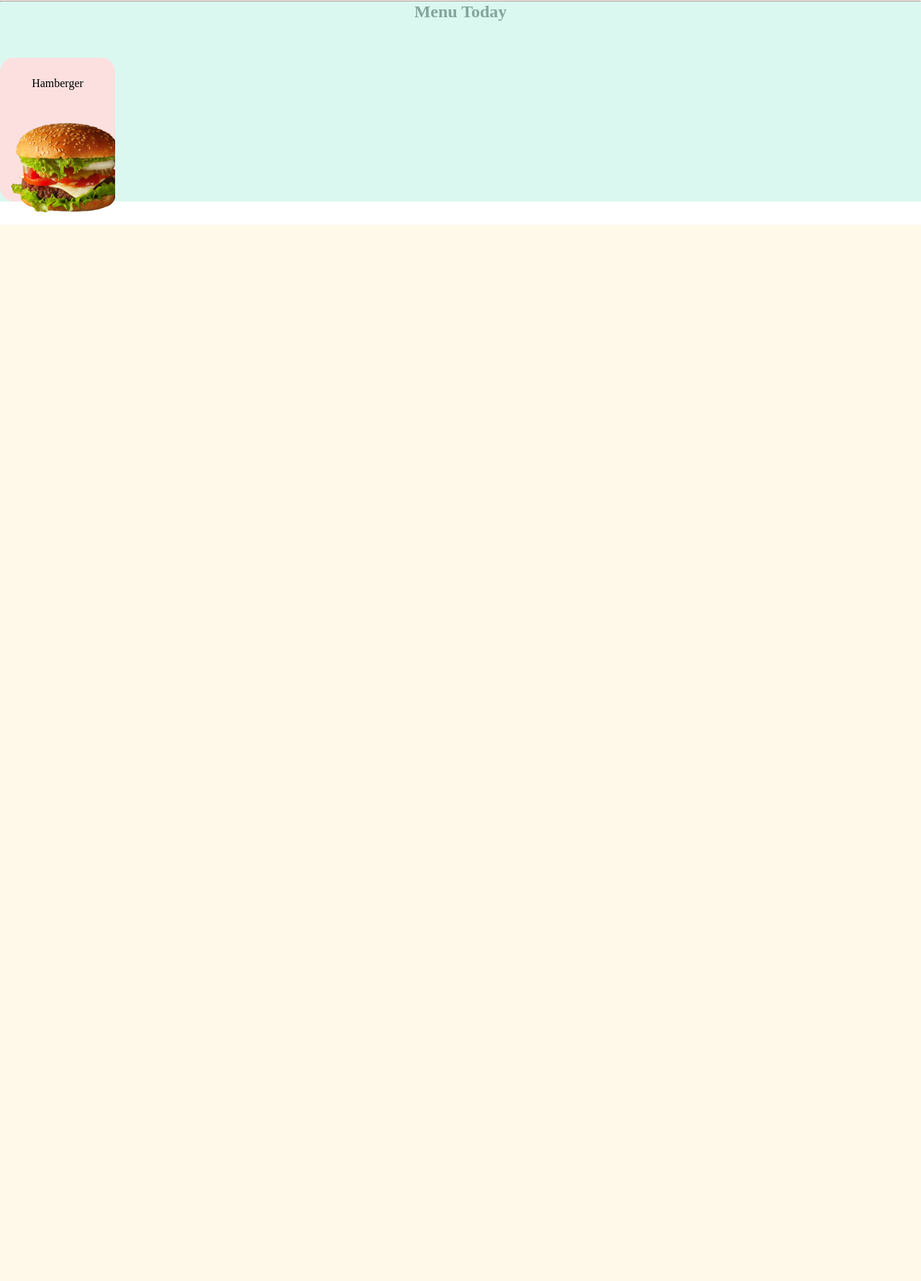
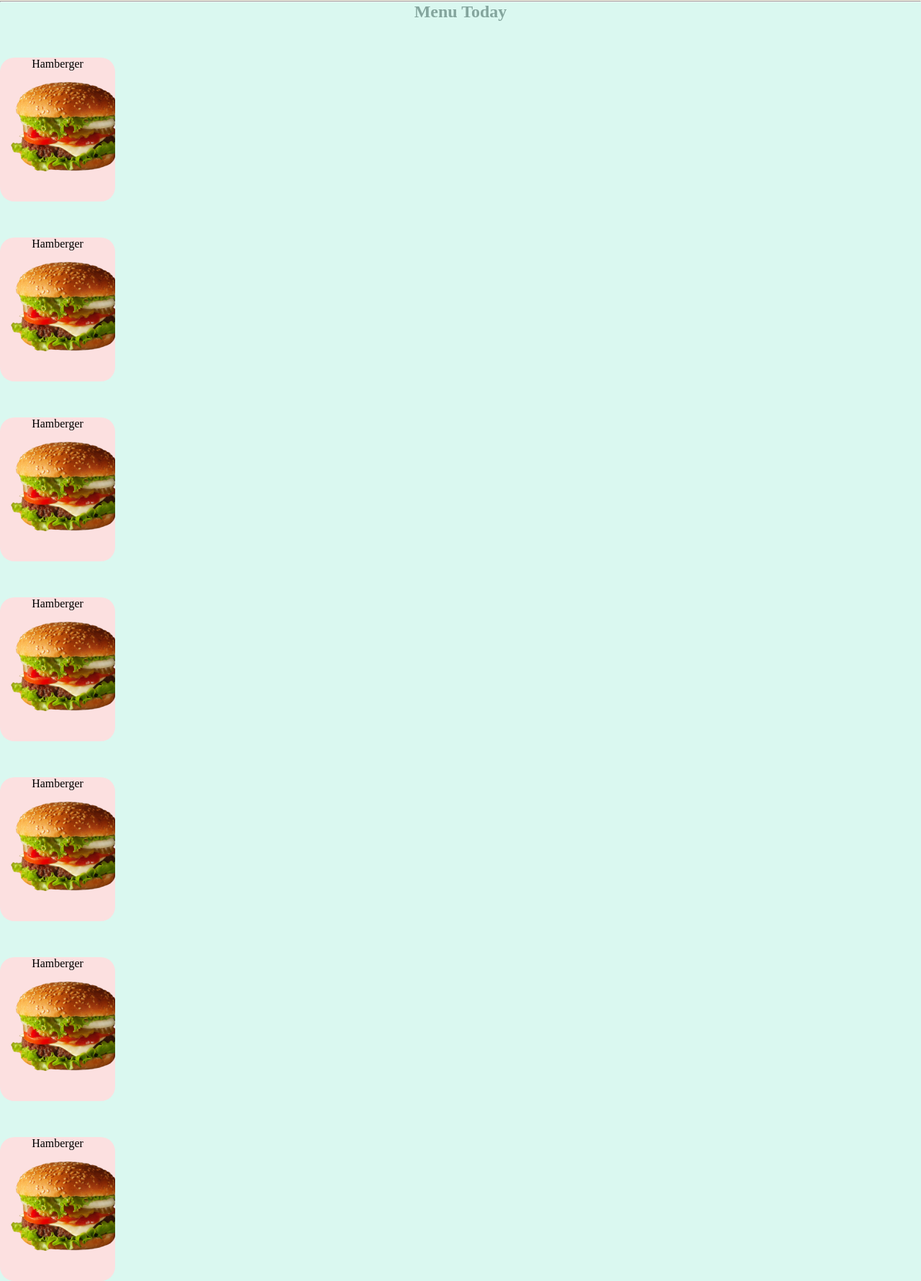
Before and after one commit to hung237/Cake-And-Fastfood, a PHP site: page / in a window 1280 px wide. Shown: the part 655-2435 px from the top of the page at 72% size. Before the commit the page ends 967 px from the top, so only its background shows below. Run offline with PHP 8.4, Linux system fonts and the light colour scheme.

Commit message:
upload code

```diff
--- a/index.html
+++ b/index.html
@@ -54,10 +54,36 @@
             <div class="col12 silde-menutoday">
                 <h1 class="title-menutoday">Menu Today</h1>
                 <div class="row">
+                    <div class="list-cart-menutoday">
                 <div class="cart-menutoday">
                     <p>Hamberger</p>
                     <img src="./image/hamberger.png" alt="">
                 </div>
+                <div class="cart-menutoday">
+                    <p>Hamberger</p>
+                    <img src="./image/hamberger.png" alt="">
+                </div>
+                <div class="cart-menutoday">
+                    <p>Hamberger</p>
+                    <img src="./image/hamberger.png" alt="">
+                </div>
+                <div class="cart-menutoday">
+                    <p>Hamberger</p>
+                    <img src="./image/hamberger.png" alt="">
+                </div>
+                <div class="cart-menutoday">
+                    <p>Hamberger</p>
+                    <img src="./image/hamberger.png" alt="">
+                </div>
+                <div class="cart-menutoday">
+                    <p>Hamberger</p>
+                    <img src="./image/hamberger.png" alt="">
+                </div>
+                <div class="cart-menutoday">
+                    <p>Hamberger</p>
+                    <img src="./image/hamberger.png" alt="">
+                </div>
+            </div>
             </div>
             </div>
         </div>
--- a/style.css
+++ b/style.css
@@ -137,6 +137,11 @@
 
 }
 
+.list-cart-menutoday {
+  justify-content: space-between;
+  display: inline-block;
+}
+
 .title-menutoday{
   text-align: center;
   color:#84A59D;
@@ -149,7 +154,7 @@
   border-radius: 20px;
 }
 .cart-menutoday p{
-  margin: 27px 24px;
+  margin: 27px 24px 7px 24px;
   font-size: 16px;
   text-align: center;
 }
@@ -157,5 +162,4 @@
   width: 160px;
   height: 146px;
   object-fit: cover;
-  margin-top: 10px;
 }
```
